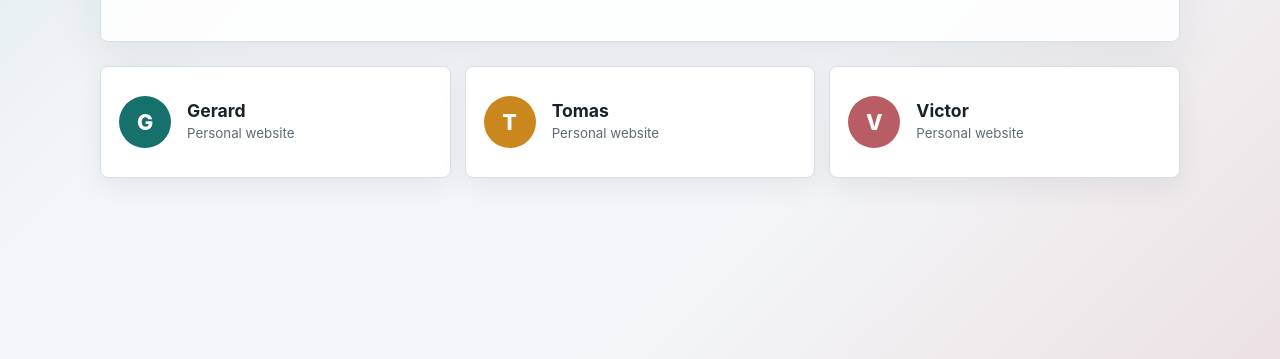
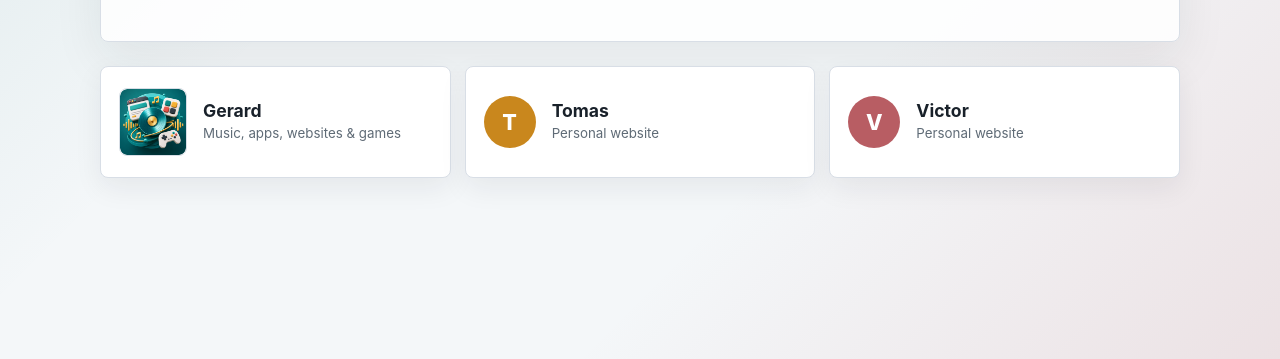
Before and after one commit to gerardcampeanu/my-site, a plain HTML site: page index.html in a window 1280 px wide. Shown: the part 441-800 px from the top of the page. Drawn offline with Linux system fonts and the light colour scheme.

Commit message:
Add Gerard projects image

```diff
--- a/index.html
+++ b/index.html
@@ -27,10 +27,14 @@
           data-person-link="gerard"
           href="http://gerard.campeanu.me/"
         >
-          <span class="initial">G</span>
+          <img
+            class="person-image"
+            src="assets/gerard-avatar.png"
+            alt="Gerard's music, apps, websites, and games"
+          >
           <span>
             <strong>Gerard</strong>
-            <small>Personal website</small>
+            <small>Music, apps, websites &amp; games</small>
           </span>
         </a>
 
--- a/styles.css
+++ b/styles.css
@@ -126,6 +126,16 @@ h1 {
   font-weight: 800;
 }
 
+.person-image {
+  width: 68px;
+  height: 68px;
+  flex: 0 0 68px;
+  display: block;
+  object-fit: cover;
+  border: 1px solid var(--line);
+  border-radius: 8px;
+}
+
 .person-card:nth-child(2) .initial {
   background: var(--gold);
 }
```
Also changed, not shown: assets/gerard-avatar.png (added).
